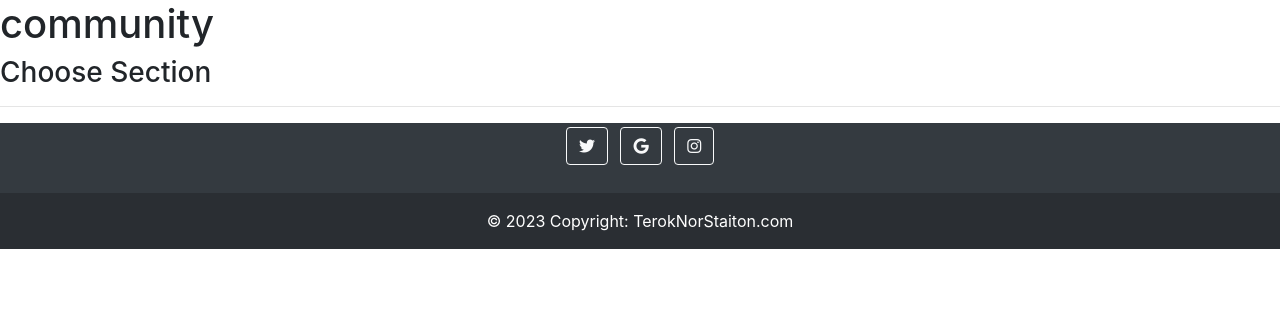
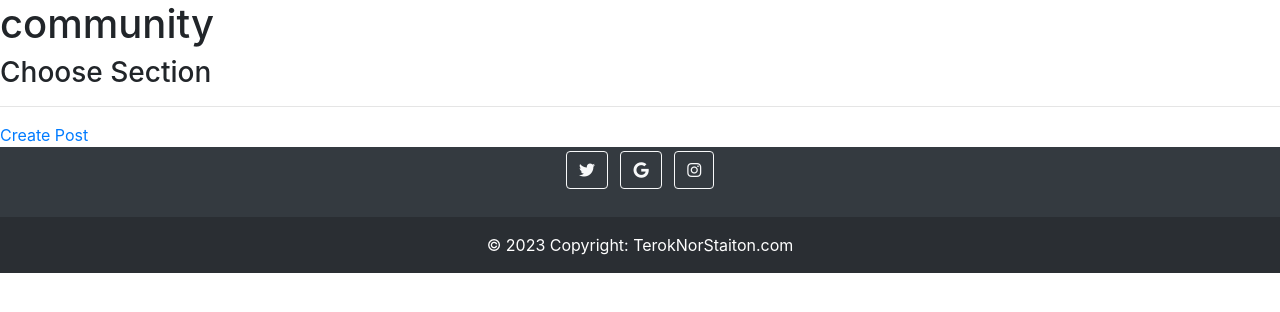
Before and after one commit to IzzyLeech/terok-nor-station, a Django app: page /community/ in a window 1280 px wide. Shown: the part 56-368 px from the top of the page. Run offline with Django 3.2, Linux system fonts and the light colour scheme; data that the repository does not hold is empty; some libraries are stand-ins or nearby versions; some web fonts are replaced.

Commit message:
created view that will allow the user to post in the community.html

```diff
--- a/community/urls.py
+++ b/community/urls.py
@@ -2,5 +2,6 @@ from django.urls import path
 from . import views
 
 urlpatterns = [
-    path('community/', views.community_view, name='community')
+    path('community/', views.community_view, name='community'),
+    path('create-post/', views.create_post, name='create-post'),
 ]
--- a/community/views.py
+++ b/community/views.py
@@ -1,5 +1,6 @@
-from django.shortcuts import render
+from django.shortcuts import render,redirect
 from .models import CommunitySection
+from .form import PostForm
 
 # Create your views here.
 
@@ -8,3 +9,16 @@ def community_view(request):
     sections = CommunitySection.objects.all()
     context = {'sections': sections}
     return render(request, 'community.html', context)
+
+
+def create_post(request):
+    form = PostForm()
+
+    if request.method == 'POST':
+        form = PostForm(request.POST)
+        if form.is_valid():
+            form.save()
+            return redirect('community')
+
+    context = {'form': form}
+    return render(request, 'post_form.html', context)
--- a/templates/community.html
+++ b/templates/community.html
@@ -6,12 +6,12 @@
 <hr>
 
 {% for section in sections %}
-
 <div>
     <p>{{ section.section }}</p>
 </div>
+{% endfor %}
 
-{% endfor %}
+<a href="{% url 'create-post' %}">Create Post</a>
 
 </div>
 {% endblock content %}
```
Also changed, not shown: community/form.py (added, +8 -0 lines), templates/post_form.html (added, +12 -0 lines).
